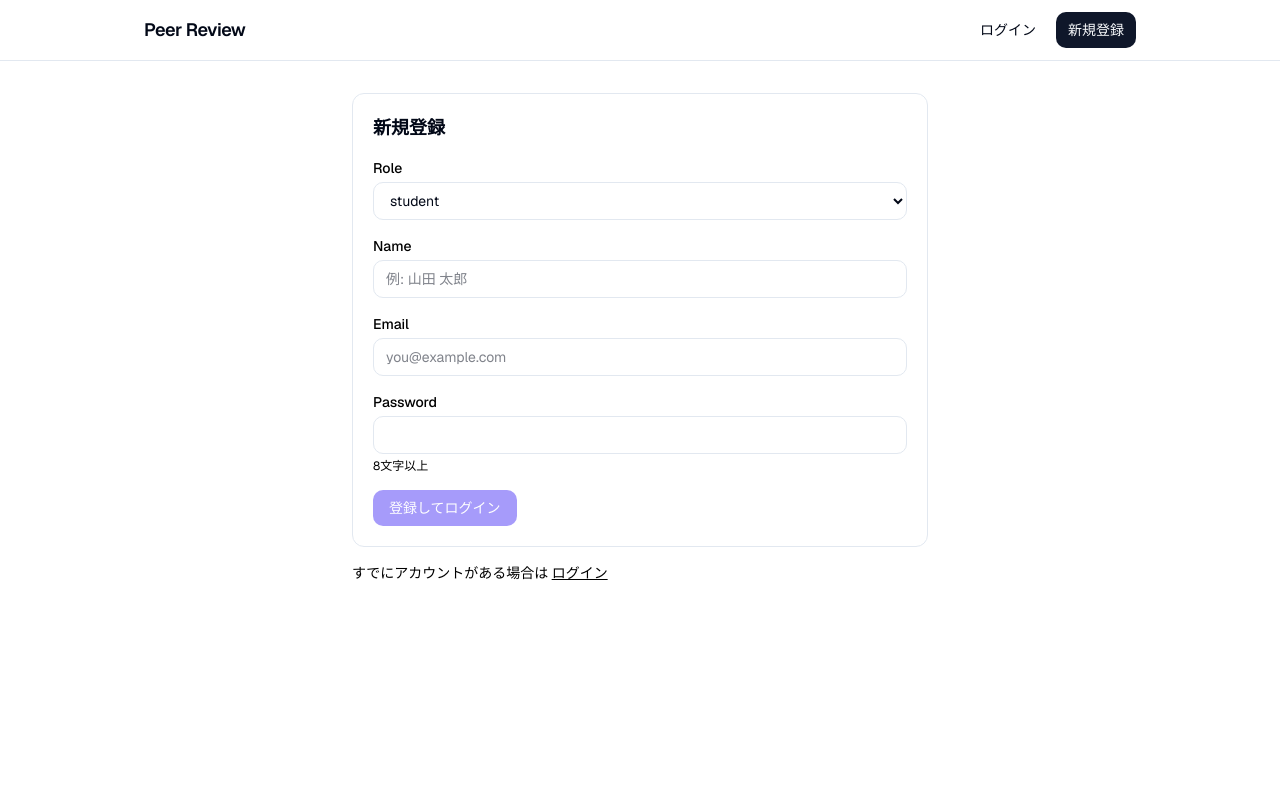
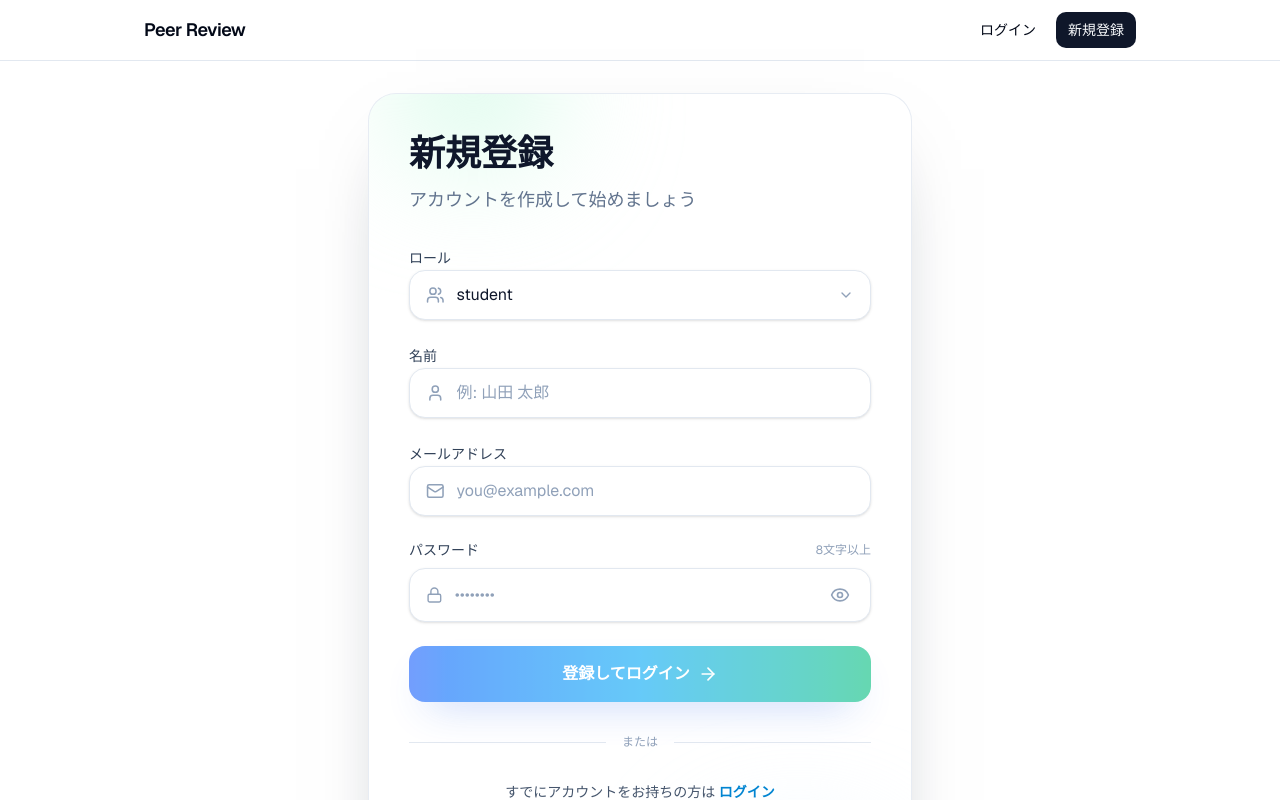
Before and after one commit to TUT-StudyClub/peer_review, a Next.js app in the folder frontend/: page /auth/register in a window 1280 px wide. Shown: the top 800 px of the page. Built offline with nearby package versions, Linux system fonts and the light colour scheme; no server answers.

Commit message:
fix: 中央揃え

```diff
--- a/frontend/src/app/auth/login/page.tsx
+++ b/frontend/src/app/auth/login/page.tsx
@@ -4,25 +4,26 @@ import Link from "next/link";
 import { useRouter } from "next/navigation";
 import type { FormEvent } from "react";
 import { useState } from "react";
+import { ArrowRight, Eye, EyeOff, Lightbulb, Lock, Mail } from "lucide-react";
 
 import { useAuth } from "@/app/providers";
 import { ErrorMessages } from "@/components/ErrorMessages";
-import { Card } from "@/components/legacy-ui/Card";
-import { Field, PrimaryButton, TextInput } from "@/components/legacy-ui/Form";
 import { formatApiError } from "@/lib/api";
 
 export default function LoginPage() {
   const router = useRouter();
   const { login, loading } = useAuth();
-  const [email, setEmail] = useState("t@example.com");
-  const [password, setPassword] = useState("password123");
+  const [email, setEmail] = useState("");
+  const [password, setPassword] = useState("");
+  const [rememberMe, setRememberMe] = useState(true);
+  const [showPassword, setShowPassword] = useState(false);
   const [error, setError] = useState<string | null>(null);
 
   const onSubmit = async (e: FormEvent) => {
     e.preventDefault();
     setError(null);
     try {
-      await login(email, password);
+      await login(email, password, rememberMe);
       router.push("/assignments");
     } catch (err) {
       setError(formatApiError(err));
@@ -30,33 +31,101 @@ export default function LoginPage() {
   };
 
   return (
-    <div className="mx-auto max-w-xl space-y-4">
-      <Card title="ログイン">
-        <form onSubmit={onSubmit} className="space-y-4">
-          <Field label="Email">
-            <TextInput value={email} onChange={(e) => setEmail(e.target.value)} autoComplete="email" />
-          </Field>
-          <Field label="Password">
-            <TextInput
-              type="password"
+    <div className="mx-auto w-full max-w-xl px-4">
+      <div className="relative overflow-hidden rounded-[28px] border border-slate-200/80 bg-white/80 p-8 shadow-[0_28px_80px_-48px_rgba(15,23,42,0.55)] sm:p-10">
+        <div className="pointer-events-none absolute -top-20 left-8 h-36 w-36 rounded-full bg-sky-100 blur-3xl" />
+        <div className="pointer-events-none absolute -bottom-24 right-8 h-40 w-40 rounded-full bg-emerald-100 blur-3xl" />
+
+        <div className="relative space-y-8">
+          <div className="space-y-3">
+            <h1 className="text-3xl font-semibold text-slate-900 sm:text-4xl">ログイン</h1>
+            <p className="text-base text-slate-500 sm:text-lg">アカウントにログインして始めましょう</p>
+          </div>
+
+          <form onSubmit={onSubmit} className="space-y-6">
+            <div className="space-y-2">
+              <label className="text-sm font-medium text-slate-700">メールアドレス</label>
+              <div className="flex items-center gap-3 rounded-2xl border border-slate-200 bg-white px-4 py-3 shadow-sm transition focus-within:border-slate-400 focus-within:ring-2 focus-within:ring-slate-900/10">
+                <Mail className="h-5 w-5 text-slate-400" />
+                <input
+                  type="email"
+                  value={email}
+                  onChange={(e) => setEmail(e.target.value)}
+                  autoComplete="email"
+                  placeholder="your@email.com"
+                  className="w-full bg-transparent text-base text-slate-900 placeholder:text-slate-400 focus:outline-none"
+                />
+              </div>
+            </div>
+
+            <div className="space-y-2">
+              <label className="text-sm font-medium text-slate-700">パスワード</label>
+              <div className="flex items-center gap-3 rounded-2xl border border-slate-200 bg-white px-4 py-3 shadow-sm transition focus-within:border-slate-400 focus-within:ring-2 focus-within:ring-slate-900/10">
+                <Lock className="h-5 w-5 text-slate-400" />
+                <input
+                  type={showPassword ? "text" : "password"}
                   value={password}
                   onChange={(e) => setPassword(e.target.value)}
                   autoComplete="current-password"
+                  placeholder="••••••••"
+                  className="w-full bg-transparent text-base text-slate-900 placeholder:text-slate-400 focus:outline-none"
                 />
-          </Field>
+                <button
+                  type="button"
+                  onClick={() => setShowPassword((prev) => !prev)}
+                  className="rounded-full p-1 text-slate-400 transition hover:text-slate-600"
+                  aria-label={showPassword ? "パスワードを隠す" : "パスワードを表示する"}
+                >
+                  {showPassword ? <EyeOff className="h-5 w-5" /> : <Eye className="h-5 w-5" />}
+                </button>
+              </div>
+            </div>
+
+            <div className="flex flex-wrap items-center justify-between gap-3 text-sm">
+              <label className="flex items-center gap-2 text-slate-600">
+                <input
+                  type="checkbox"
+                  checked={rememberMe}
+                  onChange={(e) => setRememberMe(e.target.checked)}
+                  className="h-4 w-4 rounded border-slate-300 text-slate-900 focus:ring-slate-900/20"
+                />
+                ログイン状態を保持
+              </label>
+              <button type="button" className="text-sky-600 transition hover:text-sky-700">
+                パスワードを忘れた？
+              </button>
+            </div>
+
             {error ? (
-            <div className="whitespace-pre-wrap rounded-md border border-red-200 bg-red-50 p-3 text-sm text-red-700">
+              <div className="whitespace-pre-wrap rounded-2xl border border-red-200 bg-red-50 px-4 py-3 text-sm text-red-700">
                 <ErrorMessages message={error} />
               </div>
             ) : null}
-          <PrimaryButton type="submit" disabled={loading}>
+
+            <button
+              type="submit"
+              disabled={loading}
+              className="group flex w-full items-center justify-center gap-2 rounded-2xl bg-gradient-to-r from-blue-600 via-sky-500 to-emerald-500 px-6 py-4 text-base font-semibold text-white shadow-[0_18px_40px_-20px_rgba(37,99,235,0.75)] transition hover:brightness-105 disabled:cursor-not-allowed disabled:opacity-60"
+            >
               ログイン
-          </PrimaryButton>
+              <ArrowRight className="h-5 w-5 transition group-hover:translate-x-0.5" />
+            </button>
           </form>
-      </Card>
 
-      <div className="text-sm text-black">
-        まだアカウントが無い場合は <Link className="underline" href="/auth/register">新規登録</Link>
+          <div className="flex items-center gap-4 text-xs font-medium text-slate-400">
+            <span className="h-px flex-1 bg-slate-200" />
+            または
+            <span className="h-px flex-1 bg-slate-200" />
+          </div>
+
+          <p className="text-center text-sm text-slate-600">
+            アカウントをお持ちでない方は{" "}
+            <Link className="font-semibold text-sky-600 transition hover:text-sky-700" href="/auth/register">
+              新規登録
+            </Link>
+          </p>
+
+        </div>
       </div>
     </div>
   );
--- a/frontend/src/app/auth/register/page.tsx
+++ b/frontend/src/app/auth/register/page.tsx
@@ -4,11 +4,10 @@ import Link from "next/link";
 import { useRouter } from "next/navigation";
 import type { FormEvent } from "react";
 import { useState } from "react";
+import { ArrowRight, ChevronDown, Eye, EyeOff, Lightbulb, Lock, Mail, User, Users } from "lucide-react";
 
 import { useAuth } from "@/app/providers";
 import { ErrorMessages } from "@/components/ErrorMessages";
-import { Card } from "@/components/legacy-ui/Card";
-import { Field, PrimaryButton, Select, TextInput } from "@/components/legacy-ui/Form";
 import type { UserRole } from "@/lib/types";
 import { formatApiError } from "@/lib/api";
 
@@ -19,6 +18,7 @@ export default function RegisterPage() {
   const [name, setName] = useState("");
   const [email, setEmail] = useState("");
   const [password, setPassword] = useState("");
+  const [showPassword, setShowPassword] = useState(false);
   const [error, setError] = useState<string | null>(null);
 
   const canSubmit = Boolean(name.trim()) && Boolean(email.trim()) && password.length >= 8 && !loading;
@@ -27,7 +27,7 @@ export default function RegisterPage() {
     e.preventDefault();
     setError(null);
     if (!canSubmit) {
-      setError("Name / Email を入力し、Password は8文字以上にしてください");
+      setError("名前 / メールアドレスを入力し、パスワードは8文字以上にしてください");
       return;
     }
     try {
@@ -39,48 +39,124 @@ export default function RegisterPage() {
   };
 
   return (
-    <div className="mx-auto max-w-xl space-y-4">
-      <Card title="新規登録">
-        <form onSubmit={onSubmit} className="space-y-4">
-          <Field label="Role">
-            <Select value={role} onChange={(e) => setRole(e.target.value as UserRole)}>
+    <div className="mx-auto w-full max-w-xl px-4">
+      <div className="relative overflow-hidden rounded-[28px] border border-slate-200/80 bg-white/80 p-8 shadow-[0_28px_80px_-48px_rgba(15,23,42,0.55)] sm:p-10">
+        <div className="pointer-events-none absolute -top-20 left-8 h-36 w-36 rounded-full bg-emerald-100 blur-3xl" />
+        <div className="pointer-events-none absolute -bottom-24 right-8 h-40 w-40 rounded-full bg-sky-100 blur-3xl" />
+
+        <div className="relative space-y-8">
+          <div className="space-y-3">
+            <h1 className="text-3xl font-semibold text-slate-900 sm:text-4xl">新規登録</h1>
+            <p className="text-base text-slate-500 sm:text-lg">アカウントを作成して始めましょう</p>
+          </div>
+
+          <form onSubmit={onSubmit} className="space-y-6">
+            <div className="space-y-2">
+              <label className="text-sm font-medium text-slate-700">ロール</label>
+              <div className="relative flex items-center gap-3 rounded-2xl border border-slate-200 bg-white px-4 py-3 shadow-sm transition focus-within:border-slate-400 focus-within:ring-2 focus-within:ring-slate-900/10">
+                <Users className="h-5 w-5 text-slate-400" />
+                <select
+                  value={role}
+                  onChange={(e) => setRole(e.target.value as UserRole)}
+                  className="w-full appearance-none bg-transparent text-base text-slate-900 focus:outline-none"
+                >
                   <option value="student">student</option>
                   <option value="teacher">teacher</option>
-            </Select>
-          </Field>
-          <Field label="Name">
-            <TextInput value={name} onChange={(e) => setName(e.target.value)} placeholder="例: 山田 太郎" />
-          </Field>
-          <Field label="Email">
-            <TextInput
+                </select>
+                <ChevronDown className="pointer-events-none absolute right-4 h-4 w-4 text-slate-400" />
+              </div>
+            </div>
+
+            <div className="space-y-2">
+              <label className="text-sm font-medium text-slate-700">名前</label>
+              <div className="flex items-center gap-3 rounded-2xl border border-slate-200 bg-white px-4 py-3 shadow-sm transition focus-within:border-slate-400 focus-within:ring-2 focus-within:ring-slate-900/10">
+                <User className="h-5 w-5 text-slate-400" />
+                <input
+                  value={name}
+                  onChange={(e) => setName(e.target.value)}
+                  placeholder="例: 山田 太郎"
+                  className="w-full bg-transparent text-base text-slate-900 placeholder:text-slate-400 focus:outline-none"
+                />
+              </div>
+            </div>
+
+            <div className="space-y-2">
+              <label className="text-sm font-medium text-slate-700">メールアドレス</label>
+              <div className="flex items-center gap-3 rounded-2xl border border-slate-200 bg-white px-4 py-3 shadow-sm transition focus-within:border-slate-400 focus-within:ring-2 focus-within:ring-slate-900/10">
+                <Mail className="h-5 w-5 text-slate-400" />
+                <input
                   type="email"
                   value={email}
                   onChange={(e) => setEmail(e.target.value)}
                   autoComplete="email"
                   placeholder="you@example.com"
+                  className="w-full bg-transparent text-base text-slate-900 placeholder:text-slate-400 focus:outline-none"
                 />
-          </Field>
-          <Field label="Password" hint="8文字以上">
-            <TextInput
-              type="password"
+              </div>
+            </div>
+
+            <div className="space-y-2">
+              <div className="flex items-center justify-between gap-2">
+                <label className="text-sm font-medium text-slate-700">パスワード</label>
+                <span className="text-xs text-slate-400">8文字以上</span>
+              </div>
+              <div className="flex items-center gap-3 rounded-2xl border border-slate-200 bg-white px-4 py-3 shadow-sm transition focus-within:border-slate-400 focus-within:ring-2 focus-within:ring-slate-900/10">
+                <Lock className="h-5 w-5 text-slate-400" />
+                <input
+                  type={showPassword ? "text" : "password"}
                   value={password}
                   onChange={(e) => setPassword(e.target.value)}
                   autoComplete="new-password"
+                  placeholder="••••••••"
+                  className="w-full bg-transparent text-base text-slate-900 placeholder:text-slate-400 focus:outline-none"
                 />
-          </Field>
+                <button
+                  type="button"
+                  onClick={() => setShowPassword((prev) => !prev)}
+                  className="rounded-full p-1 text-slate-400 transition hover:text-slate-600"
+                  aria-label={showPassword ? "パスワードを隠す" : "パスワードを表示する"}
+                >
+                  {showPassword ? <EyeOff className="h-5 w-5" /> : <Eye className="h-5 w-5" />}
+                </button>
+              </div>
+            </div>
+
             {error ? (
-            <div className="whitespace-pre-wrap rounded-md border border-red-200 bg-red-50 p-3 text-sm text-red-700">
+              <div className="whitespace-pre-wrap rounded-2xl border border-red-200 bg-red-50 px-4 py-3 text-sm text-red-700">
                 <ErrorMessages message={error} />
               </div>
             ) : null}
-          <PrimaryButton type="submit" disabled={!canSubmit}>
+
+            <button
+              type="submit"
+              disabled={!canSubmit}
+              className="group flex w-full items-center justify-center gap-2 rounded-2xl bg-gradient-to-r from-blue-600 via-sky-500 to-emerald-500 px-6 py-4 text-base font-semibold text-white shadow-[0_18px_40px_-20px_rgba(37,99,235,0.75)] transition hover:brightness-105 disabled:cursor-not-allowed disabled:opacity-60"
+            >
               登録してログイン
-          </PrimaryButton>
+              <ArrowRight className="h-5 w-5 transition group-hover:translate-x-0.5" />
+            </button>
           </form>
-      </Card>
 
-      <div className="text-sm text-black">
-        すでにアカウントがある場合は <Link className="underline" href="/auth/login">ログイン</Link>
+          <div className="flex items-center gap-4 text-xs font-medium text-slate-400">
+            <span className="h-px flex-1 bg-slate-200" />
+            または
+            <span className="h-px flex-1 bg-slate-200" />
+          </div>
+
+          <p className="text-center text-sm text-slate-600">
+            すでにアカウントをお持ちの方は{" "}
+            <Link className="font-semibold text-sky-600 transition hover:text-sky-700" href="/auth/login">
+              ログイン
+            </Link>
+          </p>
+
+          <div className="rounded-2xl border border-sky-200 bg-sky-50/80 px-4 py-3 text-sm text-sky-700">
+            <div className="flex items-start gap-3">
+              <Lightbulb className="mt-0.5 h-5 w-5" />
+              <p>パスワードは8文字以上で登録できます</p>
+            </div>
+          </div>
+        </div>
       </div>
     </div>
   );
```
Also changed, not shown: frontend/src/app/providers.tsx (+17 -4 lines). Lines whose indentation alone changed are shown as unchanged.
